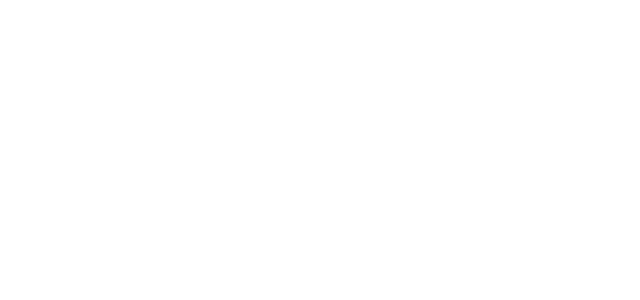
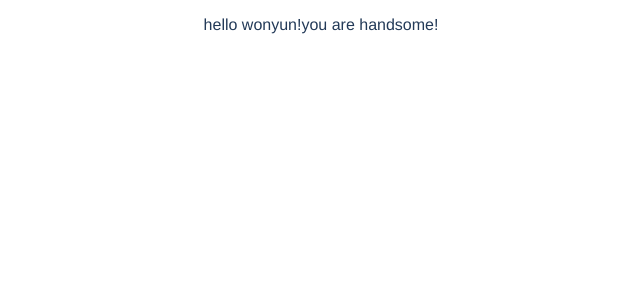
Before and after one commit to 0lvl0/vue, a Vue app: page /test in a window 1280 px wide. Shown: the top 300 px of the page, without its empty margins (319-959 px from the left). Built offline with nearby package versions, Linux system fonts and the light colour scheme; the HTML template or start-up script is replaced by a standard one.

Commit message:
新增test页面

```diff
--- a/src/components/main.vue
+++ b/src/components/main.vue
@@ -6,7 +6,7 @@
       <div style="height:30px"></div>
       <a href="/dashboard">Dashboard</a>
       <a href="/profiles">Profiles</a>
-      <a href="/bills">Bills</a>
+      <a href="/test">Bills</a>
       <a href="/support">Support</a>
       <a href="/account">Account</a>
     </div>
--- /dev/null
+++ b/src/components/test.vue
@@ -0,0 +1,10 @@
+<template>
+    <div>
+            <p>wonyun!</p>
+
+    </div>
+</template>
+    <style>
+        p:before{content: "hello "}
+        p:after{content: "you are handsome!"}
+    </style>
```
Also changed, not shown: src/router.js (+6 -1 lines).
